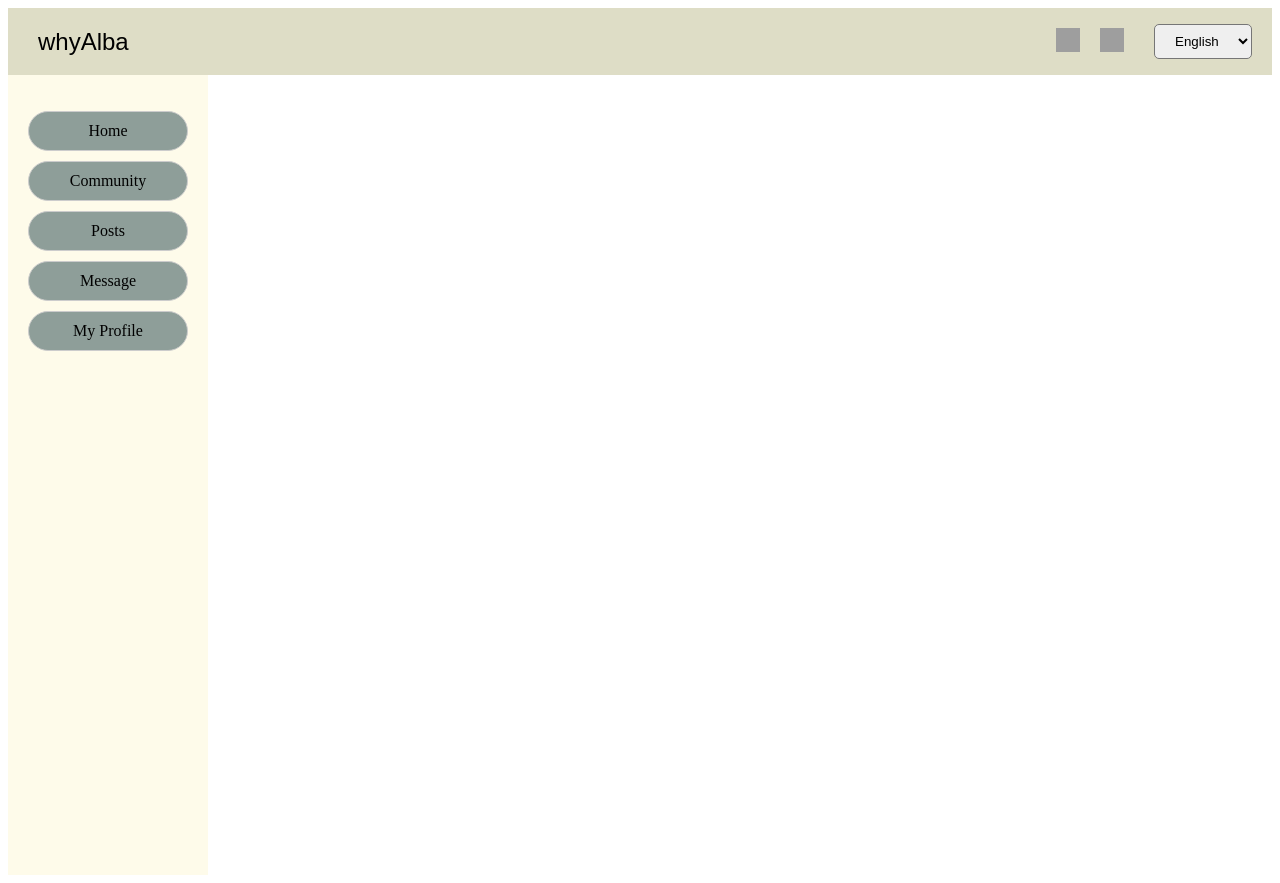
After one commit to daniazie/DT_web_prototype, a Flask app: template templates/base-login.html in a window 1280 px wide. The commit adds this page. Run offline with Flask 3, Linux system fonts and the light colour scheme; the template is opened without the code that fills it, so the values that code supplies are empty; grey boxes are pictures that could not be loaded.

Commit message:
master 작업물 병합

```diff
--- a/static/css/styles.css
+++ b/static/css/styles.css
@@ -5,8 +5,8 @@ header {
     align-items: center;
     justify-content: space-between;
     padding: 10px 20px;
-    background-color: #333;
-    color: #fff;
+    background-color: #deddc6;
+    color: #000000;
 }
 
 .left-container {
--- /dev/null
+++ b/templates/base-login.html
@@ -0,0 +1,108 @@
+<!DOCTYPE html>
+<html lang="en">
+<head>
+    <meta charset="UTF-8">
+    {% block head %} {% endblock %}
+    <meta name="viewport" content="width=device-width, initial-scale=1.0">
+    <title>Login Page</title>
+    <link rel="stylesheet" href="..\static\css\styles.css">
+    <style>
+
+        .content {
+        display: flex;
+        }
+
+        .side-menu {
+            width: 200px;
+            height: 100vh;
+            background-color: #fefbea;
+            padding: 20px;
+            box-sizing: border-box;
+        }
+
+        .side-menu ul {
+            list-style: none;
+            padding: 0;
+        }
+
+        .side-menu li {
+            margin: 10px 0;
+            padding: 10px;
+            border: 1px solid #ccc;
+            border-radius: 25px;
+            text-align: center;
+            background-color: #8E9E99;
+        }
+
+        .side-menu a {
+            text-decoration: none;
+            color: black;
+            display: block;
+        }
+
+        .side-menu li:hover {
+            background-color: #e0e0e0;
+        }
+
+        .icon-pic {
+            width: 24px;
+            height: 24px;
+            border-radius: 50%;
+            margin-right: 10px;
+        }
+
+        .icon-btn {
+            background: none;
+            border: none;
+            cursor: pointer;
+            padding: 10px;
+        }
+
+        .icon-btn img, .icon-btn i {
+            width: 24px;
+            height: 24px;
+        }
+
+    </style>
+</head>
+
+<body>
+    <header>
+        <div class="left-container">
+            <div class="logo">whyAlba</div>
+        </div>
+        <div class="right-container">
+            <button class="icon-btn search-icon">
+                <img src="..\static\search.png" alt="Search">
+            </button>
+            <button class="icon-btn notification-icon">
+                <img src="..\static\bell.png" alt="Notification">
+            </button>
+            <div class="dropdown">
+                <select>
+                    <option value="en">English</option>
+                    <option value="kr">한국어</option>
+                    <!-- Add other language options here -->
+                </select>
+            </div>
+        </div>
+    </header>
+
+    <div class="content">
+        <nav class="side-menu">
+            <ul>
+                <li><a href="#">Home</a></li>
+                <li><a href="#">Community</a></li>
+                <li><a href="#">Posts</a></li>
+                <li><a href="#">Message</a></li>
+                <li><a href="#">My Profile</a></li>
+            </ul>
+        </nav>
+        {% block body %}{% endblock %}
+    </div>
+
+    <script src="script.js"></script>
+
+</body>
+
+</html>
```
Also changed, not shown: templates/home.html (+146 -72 lines).
